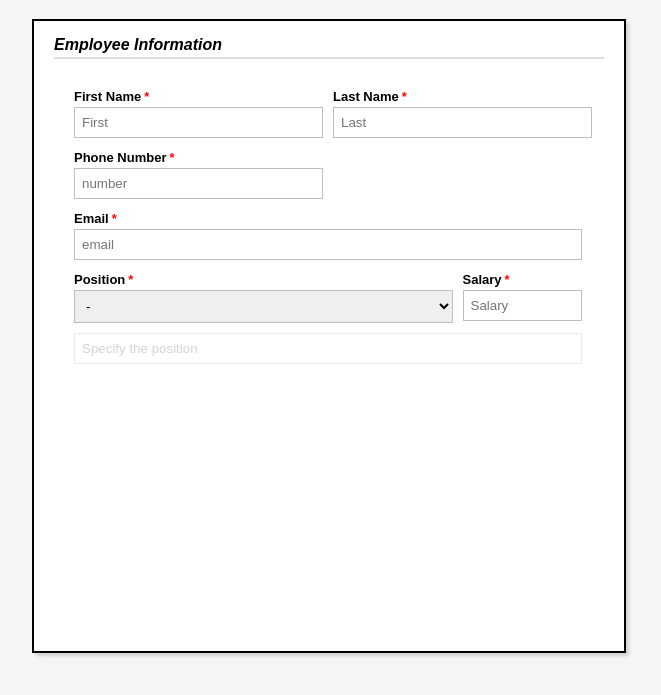
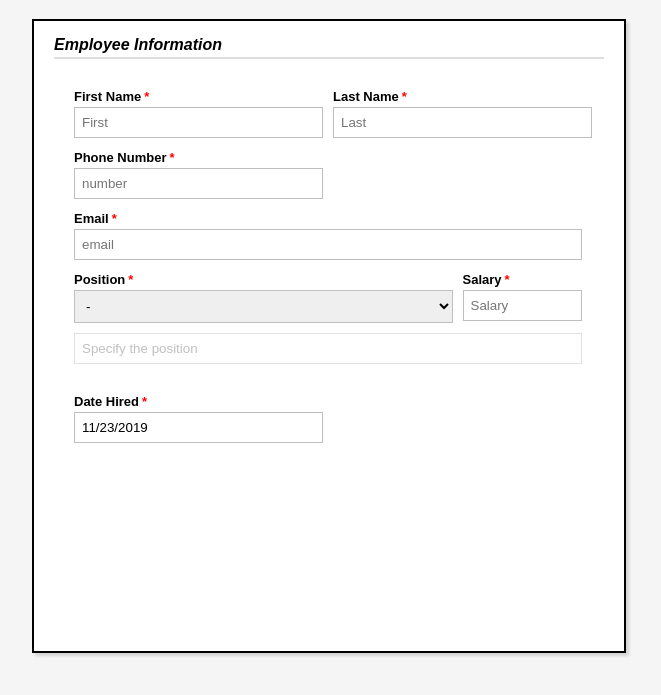
Before and after one commit to phat97/basic_form, a website: page public/form.html in a window 1280 px wide. Shown: the part 61-756 px from the top of the page, without its empty margins (311-972 px from the left). Drawn offline with nearby package versions, Linux system fonts and the light colour scheme.

Commit message:
Added date hired field with default date today and datepicker

```diff
--- a/public/form.html
+++ b/public/form.html
@@ -6,6 +6,9 @@
     <meta http-equiv="X-UA-Compatible" content="ie=edge" />
     <link rel="stylesheet" type="text/css" href="style/form.css" />
     <script src="script/form.js"></script>
+    <link rel="stylesheet" href="//code.jquery.com/ui/1.12.1/themes/base/jquery-ui.css" />
+    <script src="https://code.jquery.com/jquery-1.12.4.js"></script>
+    <script src="https://code.jquery.com/ui/1.12.1/jquery-ui.js"></script>
     <title>Phat Le: Code Project</title>
   </head>
   <body onload="loadFunctions()">
@@ -72,6 +75,23 @@
               </label>
               <input class="field-length" type="text" name="salary" placeholder="Salary" />
             </div>
+            <div class="date-hired">
+              <script>
+                $(function() {
+                  $("#datepicker").datepicker();
+                });
+              </script>
+              <label>
+                <span>Date Hired<span class="required">*</span></span>
+              </label>
+              <input
+                id="datepicker"
+                class="field-length today"
+                type="text"
+                name="date-hired"
+                placeholder="Date-Hired"
+              />
+            </div>
           </div>
         </form>
       </div>
--- a/public/script/form.js
+++ b/public/script/form.js
@@ -1,5 +1,6 @@
 function loadFunctions() {
   positionOther();
+  todayDate();
 }
 
 function positionOther() {
@@ -16,3 +17,8 @@ function positionOther() {
     }
   });
 }
+
+function todayDate() {
+  let today = new Date().toLocaleDateString("en-US");
+  document.querySelector(".today").value = today;
+}
--- a/public/style/form.css
+++ b/public/style/form.css
@@ -35,7 +35,7 @@ body {
   padding: 20px 12px 10px 20px;
   display: grid;
   grid-template-columns: repeat(4, 1fr);
-  grid-template-rows: repeat(6, 1fr);
+  grid-template-rows: repeat(7, 1fr);
   row-gap: 10px;
   column-gap: 10px;
 }
@@ -112,7 +112,7 @@ select {
 }
 
 .hidden {
-  opacity: 0.3;
+  opacity: 0.45;
   position: relative;
   color: grey;
 }
@@ -127,7 +127,7 @@ select {
 }
 
 .date-hired {
-  grid-column: span 4;
+  grid-column: span 2;
   grid-row: 6;
 }
 
```
